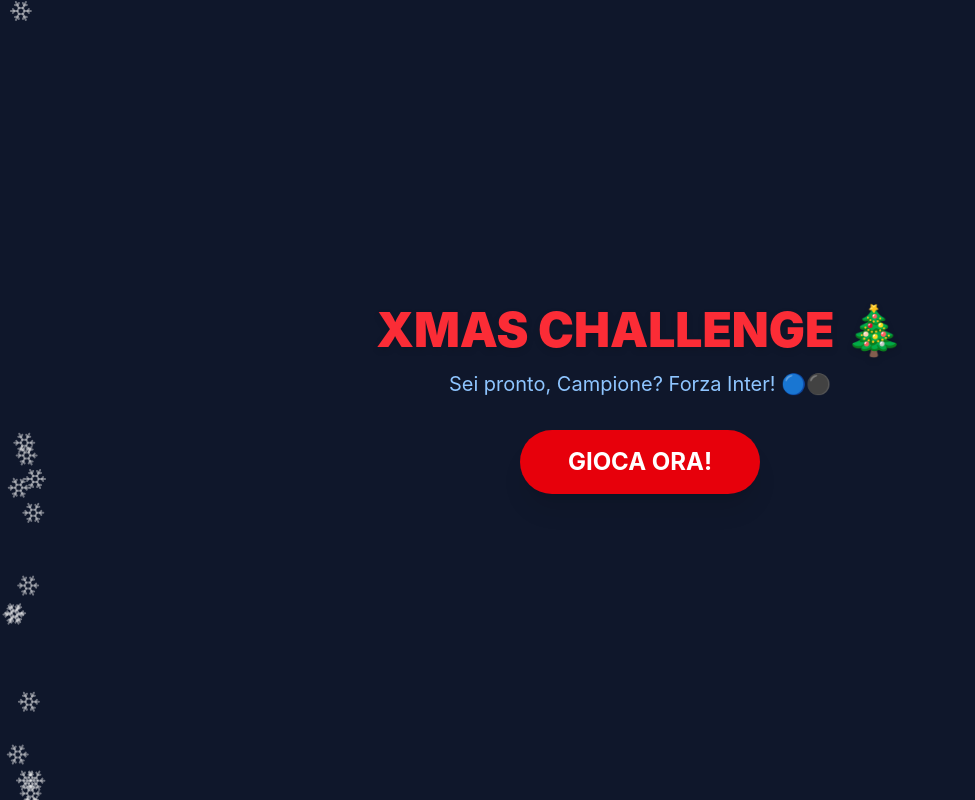
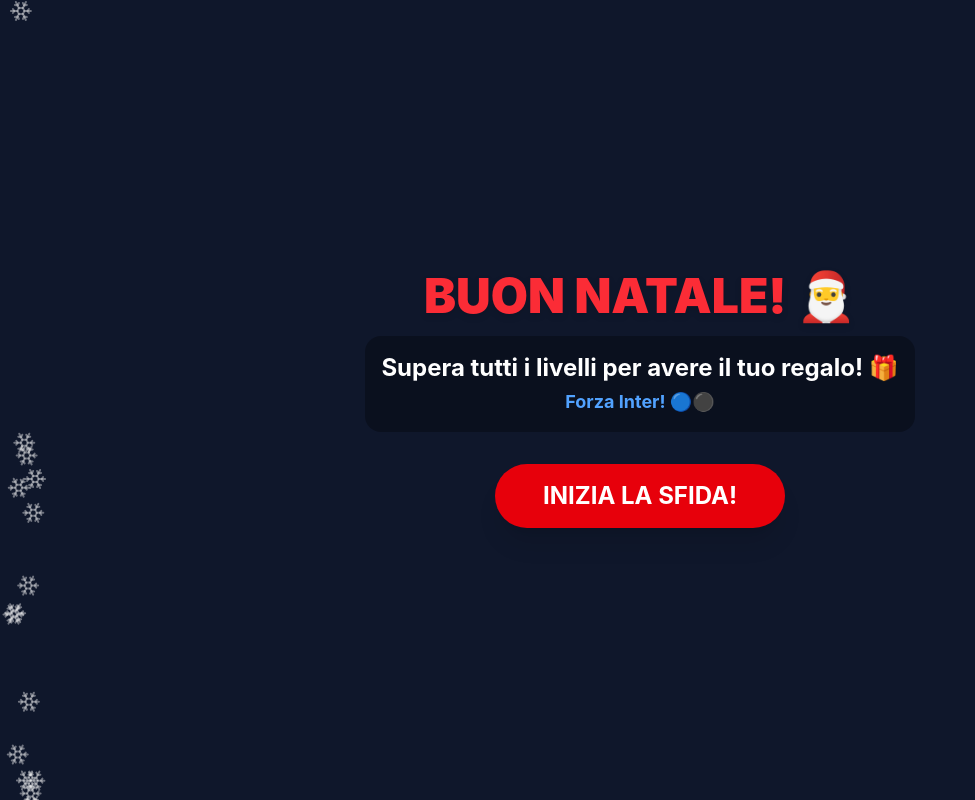
Before and after one commit to willozwi/NataleS, a React (Vite) app: page / in a window 1280 px wide. Shown: the whole page, without its empty margins (0-975 px from the left). Built offline with nearby package versions, Linux system fonts and the light colour scheme; the HTML template or start-up script is replaced by a standard one.

Commit message:
Update App.jsx

```diff
--- a/src/App.jsx
+++ b/src/App.jsx
@@ -41,13 +41,16 @@
       )}
 
       <AnimatePresence mode="wait">
-        {/* START SCREEN */}
+        {/* START SCREEN AGGIORNATA */}
         {level === 0 && (
           <motion.div key="start" initial={{ scale: 0.8 }} animate={{ scale: 1 }} className="text-center z-10">
-            <h1 className="text-5xl font-black mb-4 text-red-500 drop-shadow-md">XMAS CHALLENGE 🎄</h1>
-            <p className="text-xl mb-8 text-blue-300">Sei pronto, Campione? Forza Inter! 🔵⚫</p>
+            <h1 className="text-5xl font-black mb-4 text-red-500 drop-shadow-md">BUON NATALE! 🎅</h1>
+            <p className="text-2xl mb-8 text-white font-bold bg-black/30 p-4 rounded-2xl">
+              Supera tutti i livelli per avere il tuo regalo! 🎁<br/>
+              <span className="text-blue-400 text-lg">Forza Inter! 🔵⚫</span>
+            </p>
             <button onClick={nextLevel} className="bg-red-600 hover:bg-red-700 px-12 py-4 rounded-full text-2xl font-bold shadow-xl transform hover:scale-110 transition">
-              GIOCA ORA!
+              INIZIA LA SFIDA!
             </button>
           </motion.div>
         )}
@@ -115,9 +118,9 @@
         {/* WIN SCREEN */}
         {level === 4 && (
           <motion.div key="win" initial={{ scale: 0 }} animate={{ scale: 1 }} className="text-center z-10">
-            <div className="text-8xl mb-4">🏆</div>
-            <h2 className="text-5xl font-black text-yellow-500 mb-2">CAMPIONE!</h2>
-            <p className="text-2xl text-white mb-8">Buon Natale e Forza Inter! 🔵⚫</p>
+            <div className="text-8xl mb-4">🎁</div>
+            <h2 className="text-5xl font-black text-yellow-500 mb-2">CE L'HAI FATTA!</h2>
+            <p className="text-2xl text-white mb-8">Corri a prendere il tuo regalo! 🎄✨</p>
             <button onClick={() => setLevel(0)} className="bg-green-600 px-8 py-3 rounded-full flex items-center gap-2 mx-auto font-bold text-lg shadow-lg">
               <RotateCcw size={20} /> RIGIOCA
             </button>
```
